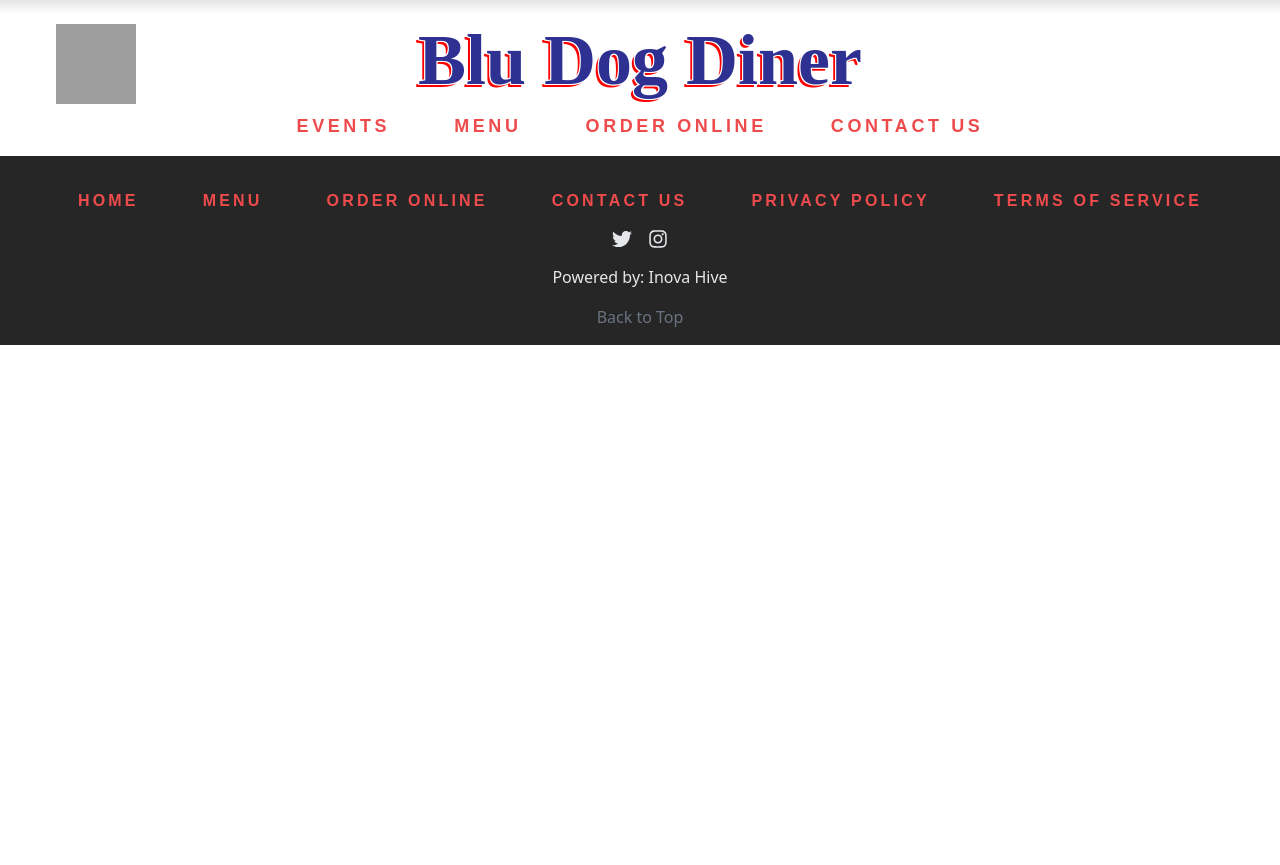
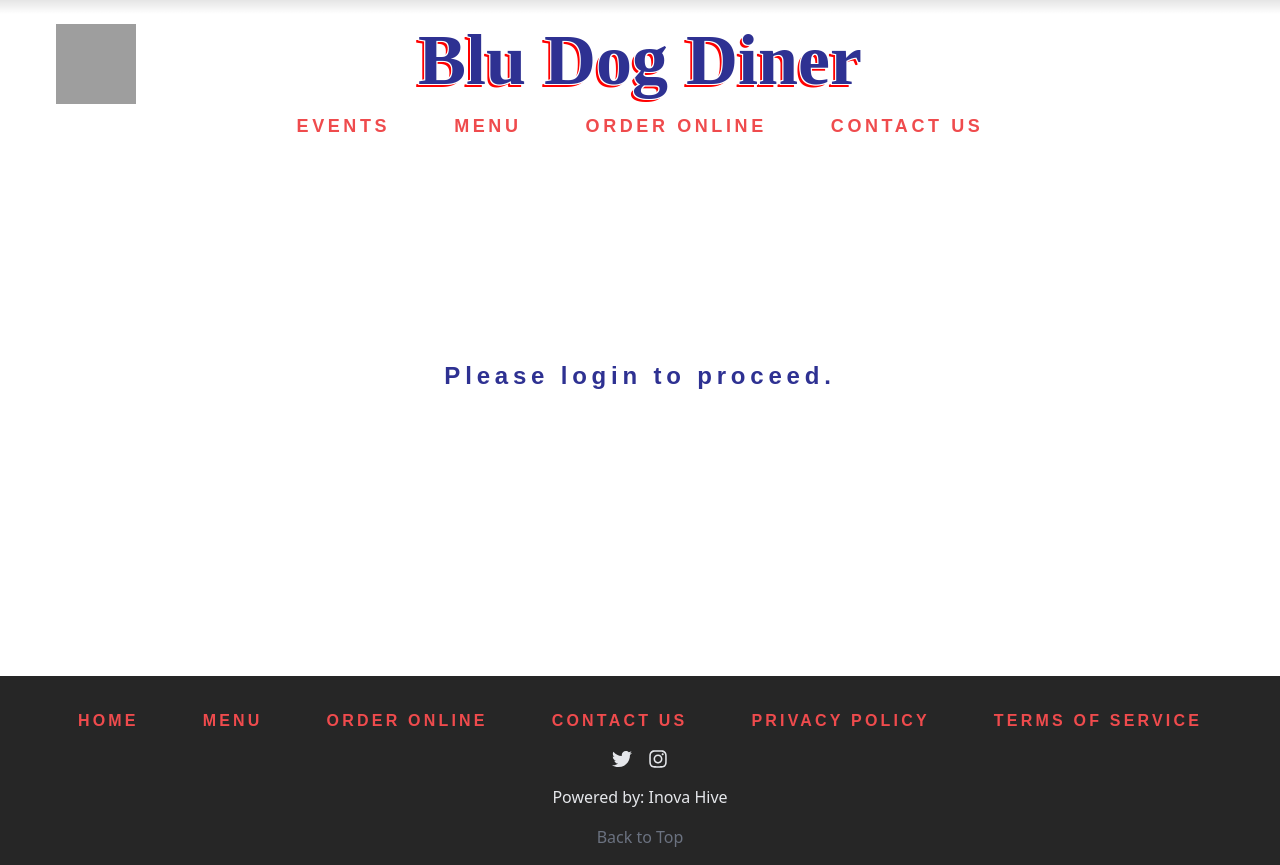
Before and after one commit to Inova-Hive/BlueDogDinner, a React (Create React App) app: page /secure-management-654 in a window 1280 px wide. Before the commit the page ends 800 px from the top, so only its background shows below. Built offline with nearby package versions, Linux system fonts and the light colour scheme; no server answers; grey boxes are pictures that could not be loaded.

Commit message:
setup login page to implement google Oauth2 login

```diff
--- a/package.json
+++ b/package.json
@@ -3,6 +3,7 @@
   "version": "0.1.0",
   "private": true,
   "dependencies": {
+    "@react-oauth/google": "^0.11.0",
     "@testing-library/jest-dom": "^5.16.5",
     "@testing-library/react": "^13.4.0",
     "@testing-library/user-event": "^13.5.0",
--- a/src/App.tsx
+++ b/src/App.tsx
@@ -1,9 +1,13 @@
 import React from 'react';
 import './index.css';
 import { Routes, Route } from 'react-router-dom'
+import { GoogleOAuthProvider } from '@react-oauth/google';
+
+
 
 
 // Pages Imports
+import Login from './pages/Login';
 import Home from './pages/Home';
 import Menu from './pages/Menu';
 import ItemForm from './pages/ItemForm';
@@ -14,10 +18,13 @@
 import Nav from './components/Nav';
 import Footer from './components/Footer';
 
+// google client id import from .env file
+const googleClientId = process.env.REACT_APP_GOOGLE_CLIENT_ID || ''
 
 // Define the App component
 const App: React.FC = () => {
   return (
+    <GoogleOAuthProvider clientId={googleClientId}>
       <div className="App">
         <header>
           <Nav />
@@ -25,6 +32,7 @@
         <main>
           <Routes>
             <Route path="/" element={<Home />} />
+            <Route path="/secure-management-654" element={<Login />} />
             <Route path="/menu" element={<Menu />} />
             <Route path="/privacy-policy" element={<PrivacyPolicy />} />
             <Route path="/terms-of-service" element={<TermsOfService />} />
@@ -36,6 +44,7 @@
           <Footer />
         </footer>
       </div>
+    </GoogleOAuthProvider>
   );
 }
 
--- /dev/null
+++ b/src/pages/Login.tsx
@@ -0,0 +1,21 @@
+import React from 'react';
+import { GoogleLogin } from '@react-oauth/google';
+
+const Login: React.FC = () => {
+  return (
+    <div className="max-w-3xl mx-auto px-4 py-2 flex flex-col items-center justify-center" style={{ height: 'calc(100vh - 280px)' }}>
+        <p className="text-2xl font-1-semibold text-custom-blue mb-10">Please login to proceed.</p>
+
+        <GoogleLogin
+        onSuccess={credentialResponse => {
+        console.log(credentialResponse);
+        }}
+        onError={() => {
+        console.log('Login Failed');
+        }}
+        />
+    </div>
+  );
+};
+
+export default Login;
```
Also changed, not shown: 1 other file (tests, documents, lock files or other folders). Lines whose indentation alone changed are shown as unchanged.
